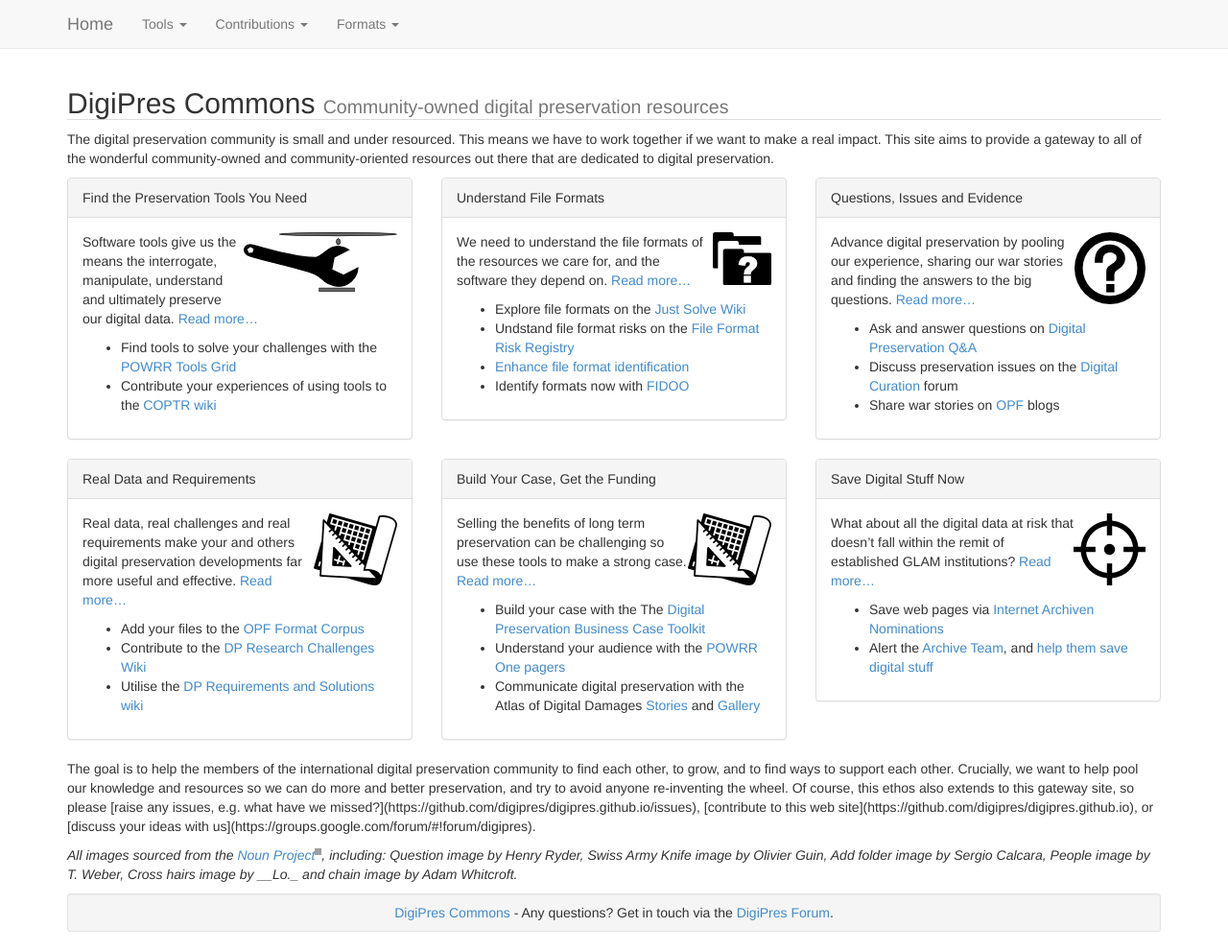
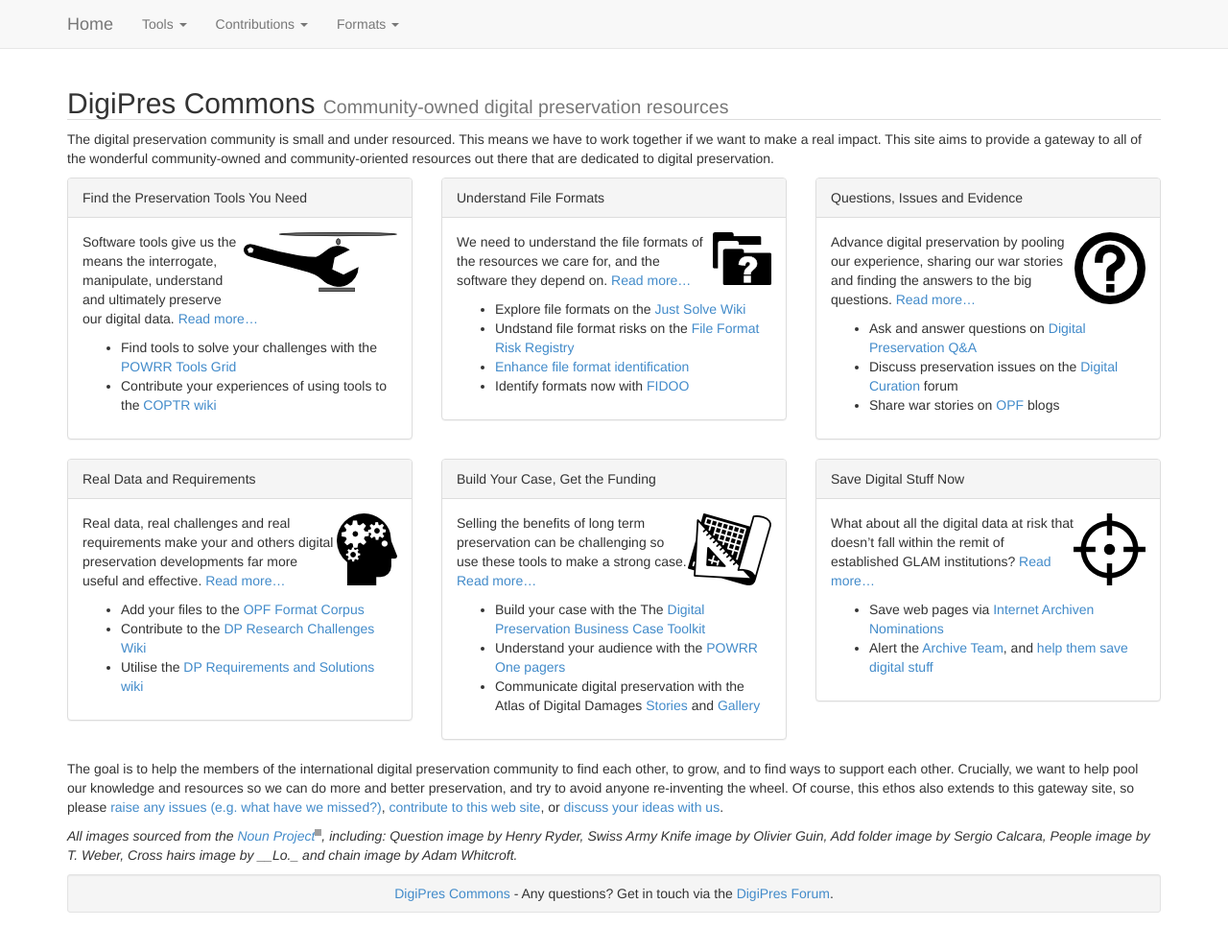
Before and after one commit to digipres/awesome-digital-preservation, a Jekyll site: the page built from index.md, in a window 1280 px wide. Shown: the whole page at 96% size. Built offline with Jekyll 4.4.1, drawn with Linux system fonts in a browser that asks for light colours; grey boxes are pictures that could not be loaded.

Commit message:
Update index.md

```diff
--- a/index.md
+++ b/index.md
@@ -31,7 +31,7 @@
 {% capture panel_content %}
 {% include_relative index_real_data.md %}
 {% endcapture %}
-{% include panel.html title="Real Data and Requirements" icon="icons/noun_project_1050.png" content=panel_content %}
+{% include panel.html title="Real Data and Requirements" icon="icons/noun_project_566.png" content=panel_content %}
 </div>
 
 <div class="col-xs-12 col-sm-6 col-md-4">
@@ -52,7 +52,7 @@
 <div class="row">
 <div class="col-xs-12 col-sm-12 col-md-12">
   <p>
-  The goal is to help the members of the international digital preservation community to find each other, to grow, and to find ways to support each other. Crucially, we want to help pool our knowledge and resources so we can do more and better preservation, and try to avoid anyone re-inventing the wheel. Of course, this ethos also extends to this gateway site, so please [raise any issues, e.g. what have we missed?](https://github.com/digipres/digipres.github.io/issues), [contribute to this web site](https://github.com/digipres/digipres.github.io), or [discuss your ideas with us](https://groups.google.com/forum/#!forum/digipres).
+  The goal is to help the members of the international digital preservation community to find each other, to grow, and to find ways to support each other. Crucially, we want to help pool our knowledge and resources so we can do more and better preservation, and try to avoid anyone re-inventing the wheel. Of course, this ethos also extends to this gateway site, so please <a href="https://github.com/digipres/digipres.github.io/issues">raise any issues (e.g. what have we missed?)</a>, <a href="https://github.com/digipres/digipres.github.io">contribute to this web site</a>, or <a href="https://groups.google.com/forum/#!forum/digipres">discuss your ideas with us</a>.
   </p>
   <p>
     <em>All images sourced from the</em> <em><span class="nobr"><a href="http://thenounproject.com/" class="external-link">Noun Project<sup><img class="rendericon" src="/images/icons/linkext7.gif" alt="" align="absmiddle" border="0" width="7" height="7"></sup></a></span></em><em>, including: Question image by Henry Ryder, Swiss Army Knife image by Olivier Guin, Add folder image by Sergio Calcara, People image by T. Weber,&nbsp;Cross hairs image by __Lo._ and chain image by Adam Whitcroft.</em>
```
